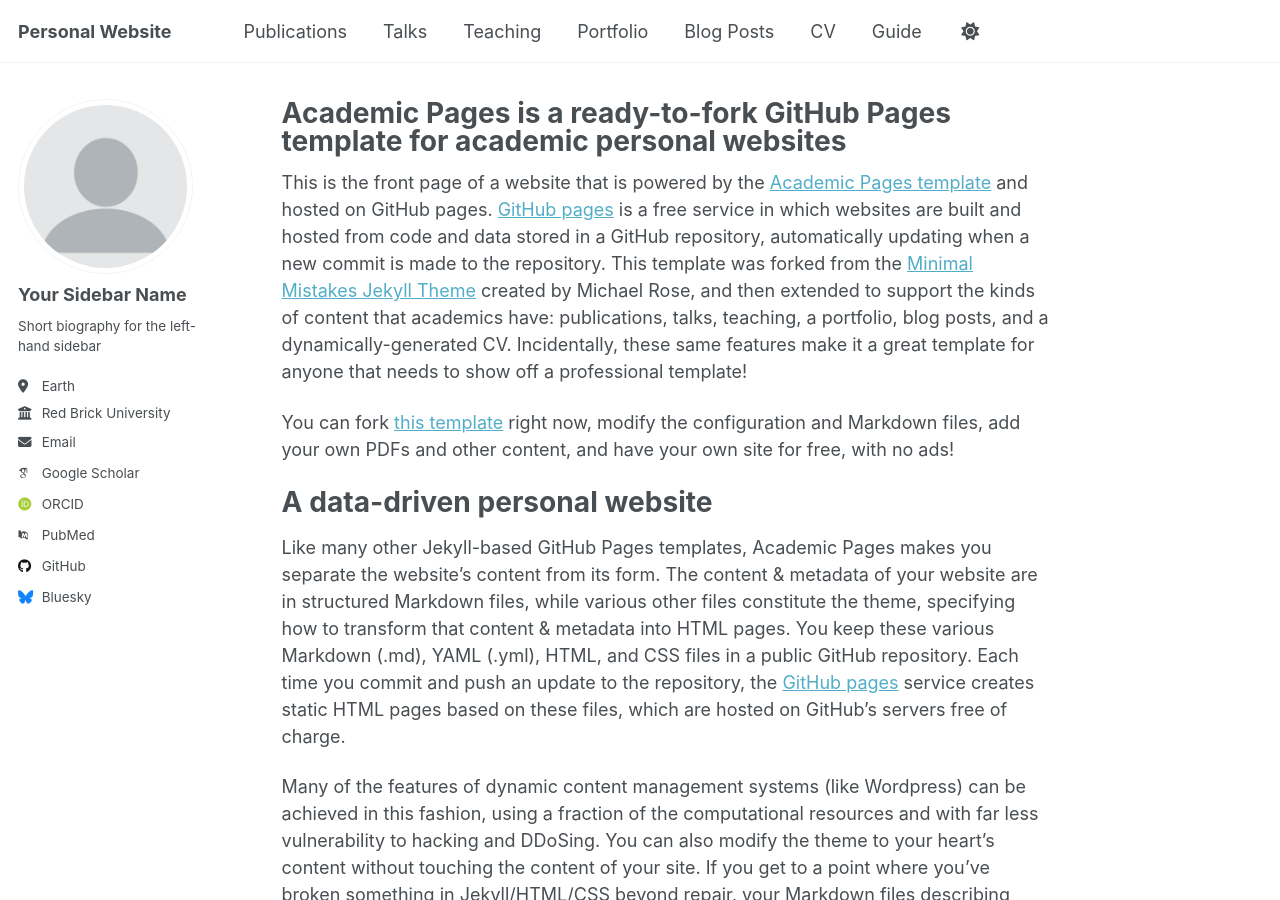
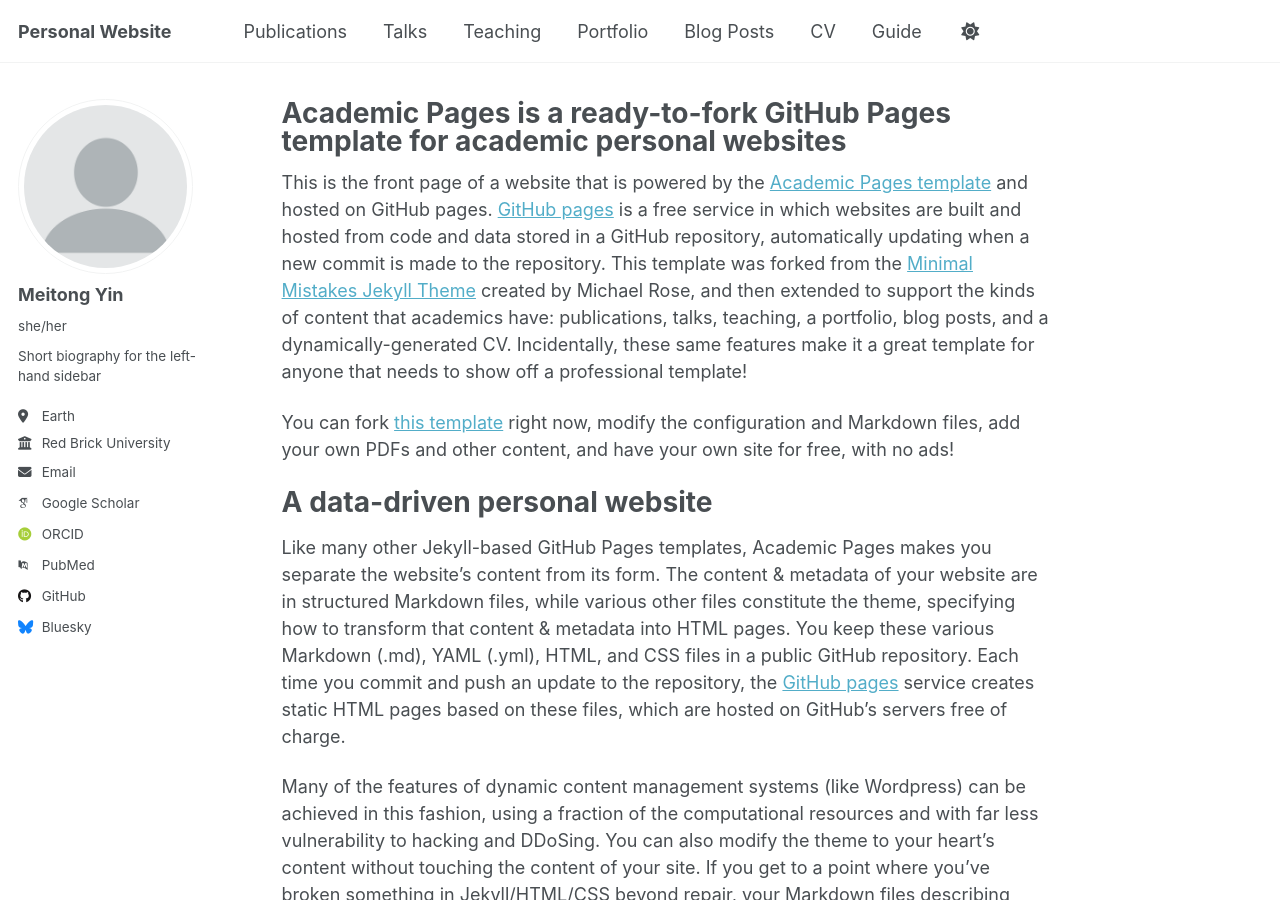
Before and after one commit to meitongyin3-star/meitongyin3-star.github.io, a Jekyll site: the page built from _pages/about.md, in a window 1280 px wide and 900 px high. Built offline with Jekyll 4.4.1, drawn with Linux system fonts in a browser that asks for light colours; some web fonts are replaced; a script that is not in the unit is left out.

Commit message:
Update _config.yml

```diff
--- a/_config.yml
+++ b/_config.yml
@@ -17,7 +17,7 @@ description              : &description "Undergraduate Student at University of
 url                      : https://academicpages.github.io # The base hostname & protocol for your site e.g. "https://[your GitHub username].github.io",
                                                            # or if you already have some other page hosted on Github then use "https://[your GitHub username].github.io/[Your Repo Name]"
 baseurl                  : "" # the subpath of your site, e.g. "/blog"
-repository               : "academicpages/academicpages.github.io"
+repository               : "meitongyin3-star/meitongyin3-star.github.io/"
 
 # Site Author - The following control what appear as part of the author content on the side bar.
 #               If a field is blank the icon and link will not appear, otherwise it will be shown.
@@ -25,8 +25,8 @@ repository               : "academicpages/academicpages.github.io"
 author:
   # Biographic information
   avatar           : "profile.png"
-  name             : "Your Sidebar Name"
-  pronouns         : # example: "she/her"
+  name             : "Meitong Yin"
+  pronouns         : "she/her"
   bio              : "Short biography for the left-hand sidebar"
   location         : "Earth"
   employer         : "Red Brick University"
```
